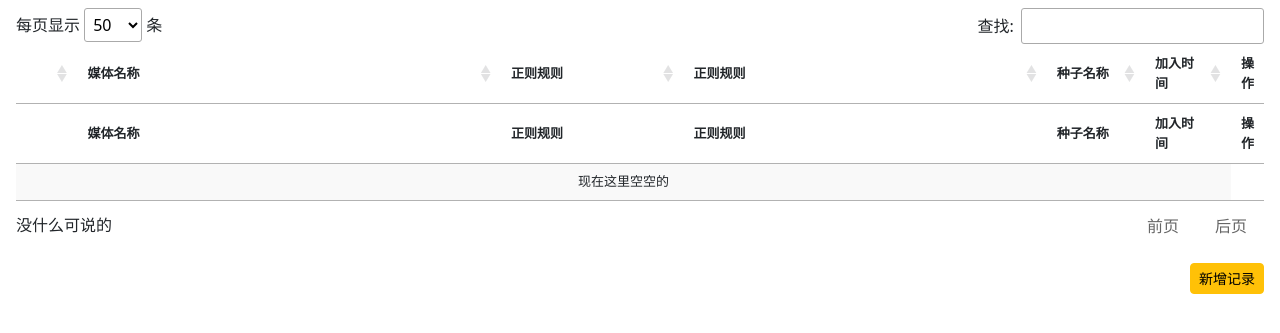
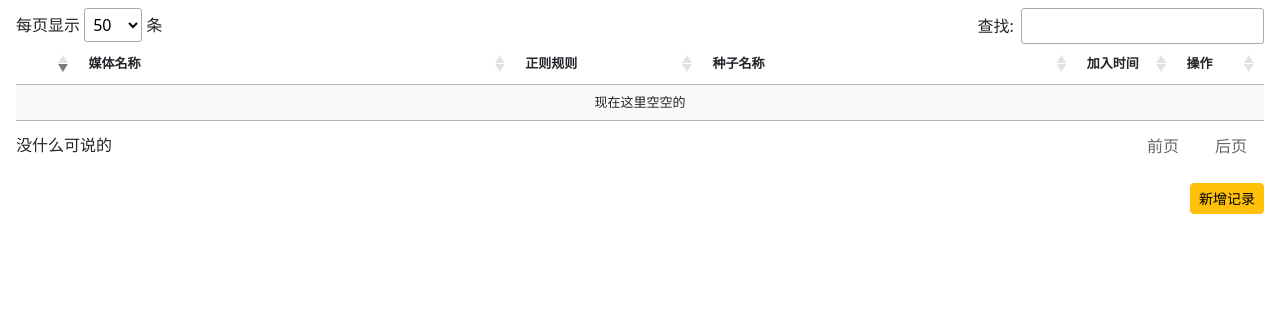
Before and after one commit to ccf-2012/torcpdb, a Flask app: page / in a window 1280 px wide. Shown: the part 56-389 px from the top of the page. Run offline with Flask 3, Linux system fonts and the light colour scheme; the visitor is signed in with stand-in values (Sample User, id 1); data that the repository does not hold is empty; some libraries are stand-ins or nearby versions.

Commit message:
fix (sqlite only)

```diff
--- a/templates/list.html
+++ b/templates/list.html
@@ -67,7 +67,6 @@
             <tr>
               <th></th>
               <th>媒体名称</th>
-              <th>正则规则</th>
               <th>正则规则</th>
               <th>种子名称</th>
               <th>加入时间</th>
@@ -262,7 +261,6 @@
         {
             data: 'torname',
             "width": "30%",
-            "width": "30%",
             "render": function (data, type, row, meta) {
                 if (row.torname) {
                     var r = convertToLinks(row.torname);
```
